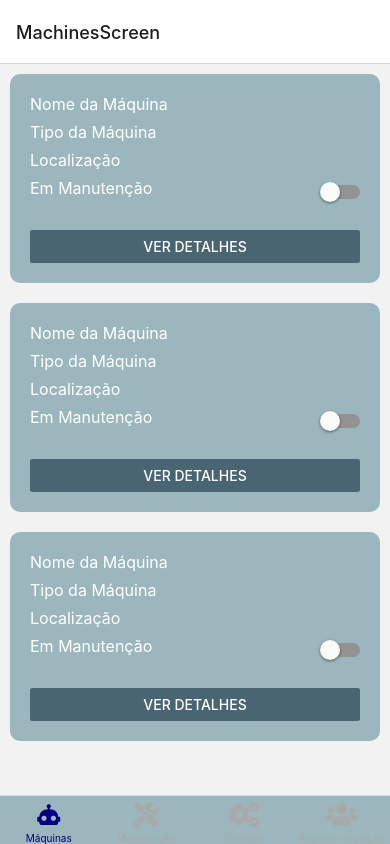
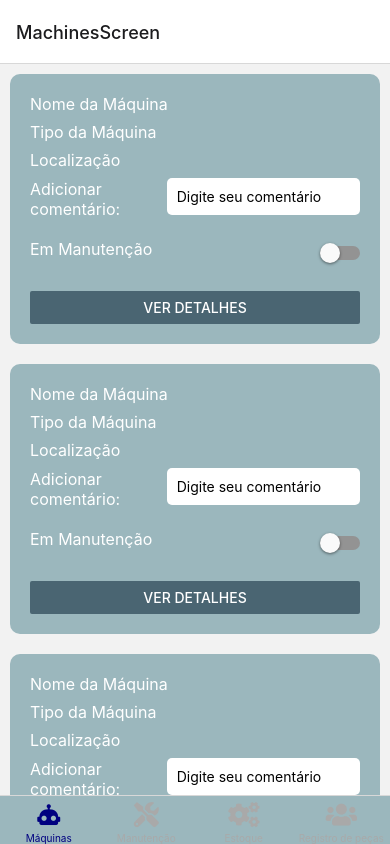
Before and after one commit to camiyuka/maintenance-mobile, a React Native app: screen / in a window 390 px wide. Built offline with nearby package versions, Linux system fonts and the light colour scheme.

Commit message:
feat: add comment on Machines

```diff
--- a/src/components/MachineCard.tsx
+++ b/src/components/MachineCard.tsx
@@ -1,21 +1,27 @@
 import React, { useState } from 'react';
-import { View, Text, Button, Modal, StyleSheet, Switch } from 'react-native';
+import { View, Text, Button, Modal, TextInput, Switch, StyleSheet } from 'react-native';
 import MaintenanceCard from './MaintenanceCard'; // Assumindo que o MaintenanceCard está nesse caminho
 
 const MachineCard = () => {
   const [inMaintenance, setInMaintenance] = useState(false);
   const [modalVisible, setModalVisible] = useState(false);
   const [reportModalVisible, setReportModalVisible] = useState(false);
-
-  const handleAddComment = () => {
-    console.log('Adicionar comentário');
-  };
+  const [comment, setComment] = useState('');
 
   return (
     <View style={styles.container}>
       <Text style={styles.label}>Nome da Máquina</Text>
       <Text style={styles.label}>Tipo da Máquina</Text>
       <Text style={styles.label}>Localização</Text>
+      <View style={styles.switchContainer}>
+        <Text style={styles.label}>Adicionar comentário:</Text>
+        <TextInput
+          value={comment}
+          onChangeText={setComment}
+          placeholder="Digite seu comentário"
+          style={styles.input}
+        />
+      </View>
       <View style={styles.switchContainer}>
         <Text style={styles.label}>Em Manutenção</Text>
         <Switch
@@ -115,6 +121,13 @@ const styles = StyleSheet.create({
     alignItems: 'center',
     marginBottom: 12,
   },
+  input: {
+    backgroundColor: '#fff',
+    padding: 10,
+    borderRadius: 5,
+    marginBottom: 12,
+    width: '70%', // Ajuste a largura conforme necessário
+  },
   buttonContainer: {
     marginTop: 12,
     backgroundColor: '#4a6572',
```
